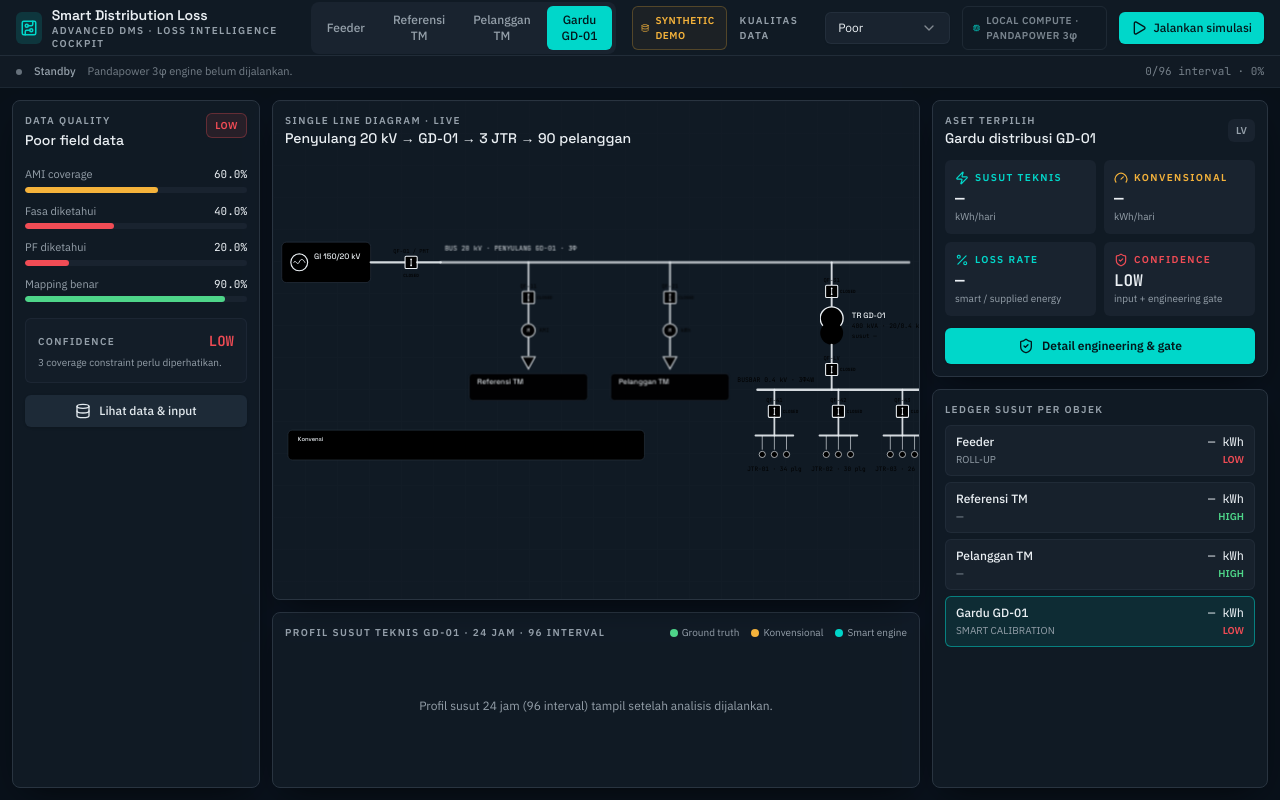
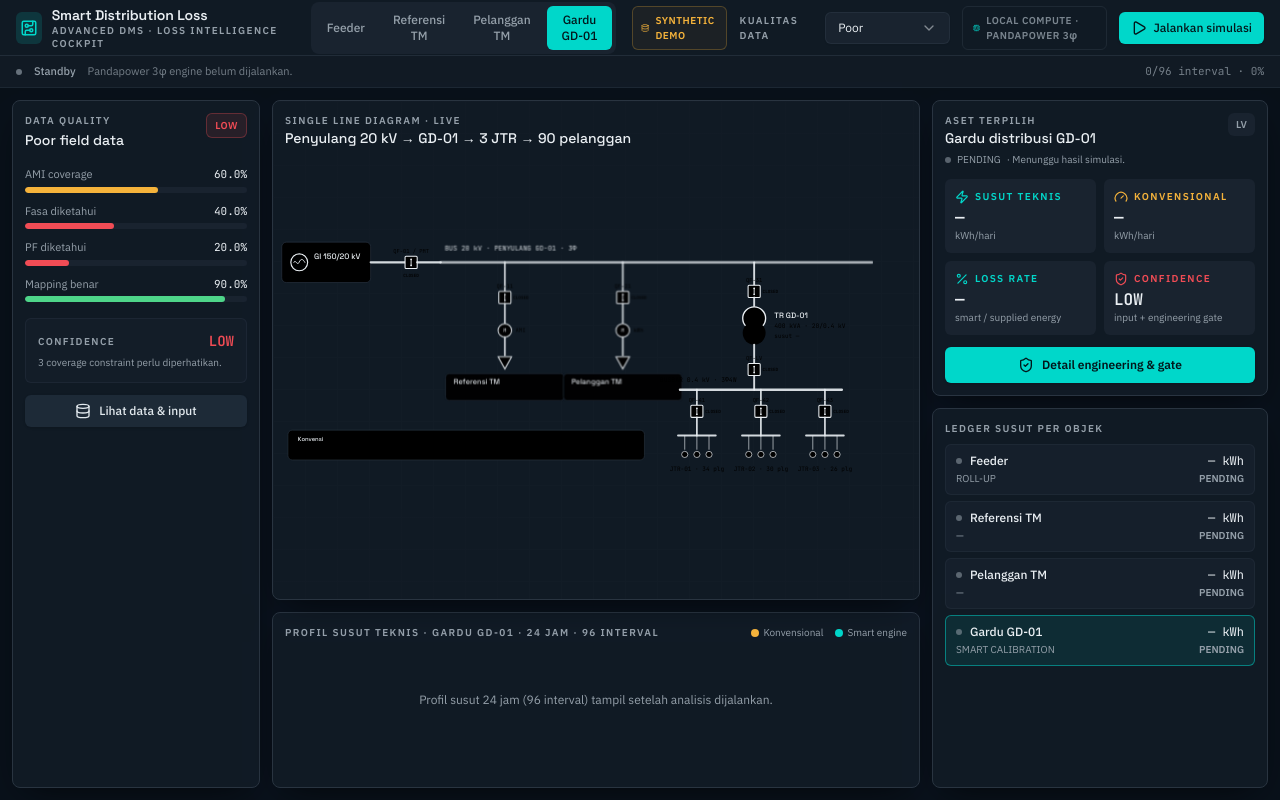
Before and after one commit to masarray/smart-distribution-loss, a React (Vite) app: page / in a window 1280 px wide. Built offline with nearby package versions, Linux system fonts and the light colour scheme.

Commit message:
M4: add manager intelligence and rebalance SLD
Add exception-first manager status, selected-asset loss trends with peak summaries, kWh + loss-rate ledger values, and rebalance the SLD toward the center/left while preserving physics and data contracts.

```diff
--- a/src/App.tsx
+++ b/src/App.tsx
@@ -8,7 +8,12 @@ import { DataDrawer } from "@/components/sdl/DataDrawer";
 import { DetailDrawer } from "@/components/sdl/DetailDrawer";
 import { useEngine } from "@/lib/sdl/useEngine";
 import { deriveAssets, fmt, type AssetId } from "@/lib/sdl/derive";
-import { deriveOperationalMetrics, type ConfidenceLevel } from "@/lib/sdl/operation";
+import {
+  deriveOperationalMetrics,
+  summarizeLossSeries,
+  type AnalysisStatus,
+  type ConfidenceLevel,
+} from "@/lib/sdl/operation";
 import type { Preset } from "@/lib/sdl/types";
 import { cn } from "@/lib/utils";
 
@@ -39,6 +44,29 @@ export default function App() {
     state.tm,
     active?.smartKwh,
   );
+
+  const assetMetrics = useMemo(
+    () =>
+      assets.map((asset) => ({
+        asset,
+        metric: deriveOperationalMetrics(
+          asset.id,
+          preset,
+          state.result,
+          state.spot,
+          state.tm,
+          asset.smartKwh,
+        ),
+      })),
+    [assets, preset, state.result, state.spot, state.tm],
+  );
+
+  const selectedSeries = useMemo(
+    () => state.result?.asset_series?.[selected] ?? [],
+    [state.result, selected],
+  );
+  const selectedSummary = useMemo(() => summarizeLossSeries(selectedSeries), [selectedSeries]);
+  const exceptionCount = assetMetrics.filter(({ metric }) => isException(metric.status)).length;
 
   const selectAsset = (id: AssetId, openData = true) => {
     setSelected(id);
@@ -192,7 +220,7 @@ export default function App() {
           </Button>
         </section>
 
-        {/* CENTER: SLD + chart */}
+        {/* CENTER: SLD + selected-asset trend */}
         <section className="flex min-h-0 flex-col gap-3">
           <div className="panel relative min-h-0 flex-1 overflow-hidden">
             <div className="absolute left-3 top-3 z-10">
@@ -210,27 +238,42 @@ export default function App() {
             />
           </div>
           <div className="panel h-[176px] shrink-0 p-3 pb-1">
-            <div className="flex items-center justify-between">
-              <p className="label-xs">Profil susut teknis GD-01 · 24 jam · 96 interval</p>
-              <div className="flex gap-3 text-[10px] text-muted-foreground">
-                <span className="flex items-center gap-1"><i className="size-2 rounded-full bg-chart-4" /> Ground truth</span>
+            <div className="flex items-start justify-between gap-4">
+              <div>
+                <p className="label-xs">Profil susut teknis · {active?.short} · 24 jam · 96 interval</p>
+                {selectedSummary.peakSmartKw != null && selectedSummary.peakTime != null && (
+                  <p className="mt-1 text-[10px] text-muted-foreground" data-manager-peak="true">
+                    Peak smart <span className="numeric text-foreground">{selectedSummary.peakSmartKw.toFixed(3)} kW</span>
+                    {" · "}{selectedSummary.peakTime}
+                    {selectedSummary.deltaAtPeakKw != null && (
+                      <span> · Δ vs conventional <span className="numeric">{selectedSummary.deltaAtPeakKw >= 0 ? "+" : ""}{selectedSummary.deltaAtPeakKw.toFixed(3)} kW</span></span>
+                    )}
+                  </p>
+                )}
+              </div>
+              <div className="flex shrink-0 gap-3 text-[10px] text-muted-foreground">
                 <span className="flex items-center gap-1"><i className="size-2 rounded-full bg-chart-2" /> Konvensional</span>
                 <span className="flex items-center gap-1"><i className="size-2 rounded-full bg-chart-1" /> Smart engine</span>
               </div>
             </div>
-            <div className="h-[132px]">
-              <LossProfileChart series={state.result?.series ?? []} />
+            <div className="h-[120px]">
+              <LossProfileChart series={selectedSeries} />
             </div>
           </div>
         </section>
 
-        {/* RIGHT: operation KPI + asset ledger */}
+        {/* RIGHT: manager KPI + exception-first asset ledger */}
         <section className="flex min-h-0 flex-col gap-3">
           <div className="panel p-3">
-            <div className="flex items-center justify-between">
+            <div className="flex items-start justify-between gap-3">
               <div>
                 <p className="label-xs">Aset terpilih</p>
                 <p className="font-display text-sm">{active?.label}</p>
+                <div className="mt-1 flex items-center gap-1.5 text-[10px] text-muted-foreground">
+                  <span className={cn("size-1.5 rounded-full", statusDotClass(operational.status))} />
+                  <span className={statusTextClass(operational.status)}>{operational.status}</span>
+                  <span>· {operational.statusReason}</span>
+                </div>
               </div>
               <span className="rounded-md bg-surface-2 px-2 py-1 text-[10px] font-semibold text-muted-foreground">
                 {active?.domain}
@@ -255,28 +298,47 @@ export default function App() {
           </div>
 
           <div className="panel min-h-0 flex-1 overflow-hidden p-3">
-            <p className="label-xs mb-2">Ledger susut per objek</p>
+            <div className="mb-2 flex items-center justify-between gap-3">
+              <p className="label-xs">Ledger susut per objek</p>
+              {exceptionCount > 0 && (
+                <span className="rounded-md border border-warn/25 bg-warn/5 px-2 py-1 text-[9px] font-semibold text-warn" data-exception-count="true">
+                  {exceptionCount} perlu perhatian
+                </span>
+              )}
+            </div>
             <div className="space-y-1.5">
-              {assets.map((a) => {
-                const metric = deriveOperationalMetrics(a.id, preset, state.result, state.spot, state.tm, a.smartKwh);
+              {assetMetrics.map(({ asset: a, metric }) => {
+                const selectedRow = selected === a.id;
+                const exception = isException(metric.status);
                 return (
                   <button
                     key={a.id}
                     type="button"
                     onClick={() => selectAsset(a.id)}
+                    data-analysis-status={metric.status}
                     className={cn(
                       "w-full rounded-md border px-2.5 py-2 text-left transition-colors",
-                      selected === a.id ? "border-primary/50 bg-primary/10" : "border-border/55 bg-surface-2/80 hover:border-primary/20",
+                      selectedRow
+                        ? "border-primary/50 bg-primary/10"
+                        : exception
+                          ? statusBorderClass(metric.status)
+                          : "border-border/45 bg-surface-2/70 hover:border-primary/20",
                     )}
                   >
-                    <div className="flex items-center justify-between">
-                      <span className="text-xs font-medium">{a.short}</span>
-                      <span className="numeric text-xs">{fmt(a.smartKwh, 1)} kWh</span>
+                    <div className="flex items-center justify-between gap-3">
+                      <span className="flex min-w-0 items-center gap-2 text-xs font-medium">
+                        <i className={cn("size-1.5 shrink-0 rounded-full", statusDotClass(metric.status))} />
+                        <span className="truncate">{a.short}</span>
+                      </span>
+                      <span className="numeric shrink-0 text-xs">
+                        {fmt(a.smartKwh, 1)} kWh
+                        {metric.lossRatePercent != null ? ` · ${metric.lossRatePercent.toFixed(2)}%` : ""}
+                      </span>
                     </div>
                     <div className="mt-0.5 flex items-center justify-between gap-2 text-[10px] text-muted-foreground">
                       <span className="truncate">{a.action}</span>
-                      <span className={cn("shrink-0 font-semibold", confidenceTextClass(metric.confidence))}>
-                        {metric.lossRatePercent == null ? metric.confidence : `${metric.lossRatePercent.toFixed(2)}% · ${metric.confidence}`}
+                      <span className={cn("shrink-0 font-semibold", statusTextClass(metric.status))}>
+                        {metric.status}
                       </span>
                     </div>
                   </button>
@@ -289,9 +351,9 @@ export default function App() {
                 {state.error}
               </p>
             )}
-            {state.status === "done" && state.result && (
-              <p className="mt-3 rounded-md border border-border/35 bg-surface-2/35 p-2 text-[10.5px] text-muted-foreground/75">
-                {state.result.gate.pass ? "GATE PASS · Validasi P3 selesai." : "GATE REVIEW · Periksa detail engineering."}
+            {state.status === "done" && state.result && !state.result.gate.pass && (
+              <p className="mt-3 rounded-md border border-destructive/35 bg-destructive/10 p-2 text-[10.5px] text-destructive">
+                GATE REVIEW · Periksa detail engineering.
               </p>
             )}
           </div>
@@ -322,6 +384,29 @@ export default function App() {
       )}
     </div>
   );
+}
+
+function isException(status: AnalysisStatus) {
+  return status === "ATTENTION" || status === "REVIEW";
+}
+
+function statusDotClass(status: AnalysisStatus) {
+  if (status === "NORMAL") return "bg-success";
+  if (status === "ATTENTION") return "bg-warn";
+  if (status === "REVIEW") return "bg-destructive";
+  return "bg-muted-foreground/55";
+}
+
+function statusTextClass(status: AnalysisStatus) {
+  if (status === "NORMAL") return "text-success";
+  if (status === "ATTENTION") return "text-warn";
+  if (status === "REVIEW") return "text-destructive";
+  return "text-muted-foreground";
+}
+
+function statusBorderClass(status: AnalysisStatus) {
+  if (status === "REVIEW") return "border-destructive/35 bg-destructive/5 hover:border-destructive/55";
+  return "border-warn/30 bg-warn/5 hover:border-warn/45";
 }
 
 function confidenceTextClass(level: ConfidenceLevel) {
--- a/src/components/sdl/LossProfileChart.tsx
+++ b/src/components/sdl/LossProfileChart.tsx
@@ -3,14 +3,20 @@ import {
   AreaChart,
   CartesianGrid,
   Line,
+  ReferenceDot,
   ResponsiveContainer,
   Tooltip,
   XAxis,
   YAxis,
 } from "recharts";
-import type { SeriesPoint } from "@/lib/sdl/types";
+import type { LossSeriesPoint, SeriesPoint } from "@/lib/sdl/types";
+import { summarizeLossSeries } from "@/lib/sdl/operation";
 
-export function LossProfileChart({ series }: { series: SeriesPoint[] }) {
+type ChartPoint = LossSeriesPoint | SeriesPoint;
+
+export function LossProfileChart({ series }: { series: ChartPoint[] }) {
+  const summary = summarizeLossSeries(series);
+
   if (!series.length) {
     return (
       <div className="flex h-full items-center justify-center text-xs text-muted-foreground">
@@ -23,9 +29,9 @@ export function LossProfileChart({ series }: { series: SeriesPoint[] }) {
     <ResponsiveContainer width="100%" height="100%">
       <AreaChart data={series} margin={{ top: 8, right: 12, left: 4, bottom: 0 }}>
         <defs>
-          <linearGradient id="truthFill" x1="0" y1="0" x2="0" y2="1">
-            <stop offset="0%" stopColor="var(--color-chart-4)" stopOpacity={0.35} />
-            <stop offset="100%" stopColor="var(--color-chart-4)" stopOpacity={0} />
+          <linearGradient id="smartFill" x1="0" y1="0" x2="0" y2="1">
+            <stop offset="0%" stopColor="var(--color-chart-1)" stopOpacity={0.22} />
+            <stop offset="100%" stopColor="var(--color-chart-1)" stopOpacity={0} />
           </linearGradient>
         </defs>
         <CartesianGrid stroke="var(--grid-line)" vertical={false} />
@@ -44,13 +50,15 @@ export function LossProfileChart({ series }: { series: SeriesPoint[] }) {
           tickFormatter={(v: number) => `${Number(v).toFixed(1)} kW`}
         />
         <Tooltip
+          cursor={{ stroke: "var(--color-border)", strokeDasharray: "3 3" }}
           contentStyle={{
             background: "var(--color-surface-2)",
             border: "1px solid var(--color-border)",
             borderRadius: 8,
             fontSize: 11,
           }}
-          labelStyle={{ color: "var(--color-muted-foreground)" }}
+          labelStyle={{ color: "var(--color-foreground)", fontWeight: 600 }}
+          labelFormatter={(label) => `Waktu ${String(label)}`}
           formatter={(value, name) => [
             `${Number(value ?? 0).toFixed(3)} kW`,
             String(name ?? ""),
@@ -58,30 +66,35 @@ export function LossProfileChart({ series }: { series: SeriesPoint[] }) {
         />
         <Area
           type="monotone"
-          dataKey="truth_loss_kw"
-          name="Ground truth"
-          stroke="var(--color-chart-4)"
-          fill="url(#truthFill)"
+          dataKey="smart_loss_kw"
+          name="Smart loss"
+          stroke="var(--color-chart-1)"
+          fill="url(#smartFill)"
           strokeWidth={2}
           dot={false}
+          activeDot={{ r: 3.5 }}
         />
         <Line
           type="monotone"
           dataKey="conventional_loss_kw"
           name="Konvensional"
           stroke="var(--color-chart-2)"
-          strokeWidth={1.6}
+          strokeWidth={1.5}
           strokeDasharray="4 4"
           dot={false}
+          activeDot={{ r: 3 }}
         />
-        <Line
-          type="monotone"
-          dataKey="smart_loss_kw"
-          name="Smart engine"
-          stroke="var(--color-chart-1)"
-          strokeWidth={2}
-          dot={false}
-        />
+        {summary.peakSmartKw != null && summary.peakTime != null && (
+          <ReferenceDot
+            x={summary.peakTime}
+            y={summary.peakSmartKw}
+            r={3.5}
+            fill="var(--color-chart-1)"
+            stroke="var(--color-surface)"
+            strokeWidth={1.5}
+            ifOverflow="extendDomain"
+          />
+        )}
       </AreaChart>
     </ResponsiveContainer>
   );
--- a/src/components/sdl/SingleLineDiagram.tsx
+++ b/src/components/sdl/SingleLineDiagram.tsx
@@ -194,7 +194,7 @@ export function SingleLineDiagram({
           </filter>
         </defs>
 
-        {/* M3: topology is ~8.5% larger than the original baseline; strokes remain non-scaling. */}
+        {/* M4 keeps M3 scale but redistributes the three load branches to use the left/middle canvas. */}
         <g transform="translate(-12 -7) scale(1.085)">
           {/* Upstream source: intentionally smaller than the operational topology. */}
           <g color="var(--color-mv)">
@@ -226,28 +226,28 @@ export function SingleLineDiagram({
             )}
           </g>
 
-          {/* Main 20 kV feeder: physical topology is solid; dashed overlay + chevrons show flow direction only after calculation. */}
+          {/* Main 20 kV feeder: branch taps are redistributed to avoid right-heavy composition. */}
           <g className={zone("feeder")} onClick={() => onSelect("feeder")} color="var(--color-mv)">
-            <RouteRail d="M260 93H955" width={2.4} />
+            <RouteRail d="M260 93H900" width={2.4} />
             <text x="266" y="76" fill="currentColor" fontSize="10.2" fontFamily="var(--font-mono)">
               BUS 20 kV · PENYULANG GD-01 · 3Φ
             </text>
             {energised && (
               <g filter="url(#flowGlow)">
-                <FlowPath d="M260 93H390" fast={fastFlow} width={1.3} />
-                <FlowPath d="M390 93H600" fast={fastFlow} width={1.3} />
-                <FlowPath d="M600 93H840" fast={fastFlow} width={1.3} />
-                <FlowPath d="M840 93H955" fast={fastFlow} width={1.3} />
-                <FlowArrow x={330} y={93} direction="right" />
-                <FlowArrow x={505} y={93} direction="right" />
-                <FlowArrow x={720} y={93} direction="right" />
-                <FlowArrow x={910} y={93} direction="right" />
+                <FlowPath d="M260 93H355" fast={fastFlow} width={1.3} />
+                <FlowPath d="M355 93H530" fast={fastFlow} width={1.3} />
+                <FlowPath d="M530 93H725" fast={fastFlow} width={1.3} />
+                <FlowPath d="M725 93H900" fast={fastFlow} width={1.3} />
+                <FlowArrow x={310} y={93} direction="right" />
+                <FlowArrow x={445} y={93} direction="right" />
+                <FlowArrow x={625} y={93} direction="right" />
+                <FlowArrow x={815} y={93} direction="right" />
               </g>
             )}
           </g>
 
           {/* Referensi TM (internal channel: spot). */}
-          <g className={zone("spot")} onClick={() => onSelect("spot")} color="var(--color-mv)">
+          <g transform="translate(-35 0)" className={zone("spot")} onClick={() => onSelect("spot")} color="var(--color-mv)">
             <RouteRail d="M390 93V136" width={1.8} />
             <CircuitBreaker x={390} y={145} label="QF-11" state="CLOSED" />
             <RouteRail d="M390 154V184" width={1.8} />
@@ -272,7 +272,7 @@ export function SingleLineDiagram({
           </g>
 
           {/* Pelanggan TM */}
-          <g className={zone("tm")} onClick={() => onSelect("tm")} color="var(--color-mv)">
+          <g transform="translate(-70 0)" className={zone("tm")} onClick={() => onSelect("tm")} color="var(--color-mv)">
             <RouteRail d="M600 93V136" width={1.8} />
             <CircuitBreaker x={600} y={145} label="QF-21" state="CLOSED" />
             <RouteRail d="M600 154V184" width={1.8} />
@@ -297,7 +297,7 @@ export function SingleLineDiagram({
           </g>
 
           {/* Gardu distribusi */}
-          <g className={zone("gd")} onClick={() => onSelect("gd")} color="var(--color-mv)">
+          <g transform="translate(-115 0)" className={zone("gd")} onClick={() => onSelect("gd")} color="var(--color-mv)">
             <RouteRail d="M840 93V127" width={1.9} />
             <CircuitBreaker x={840} y={136} label="QF-31" state="CLOSED" />
             <RouteRail d="M840 145V159" width={1.9} />
--- a/src/lib/sdl/operation.ts
+++ b/src/lib/sdl/operation.ts
@@ -1,7 +1,16 @@
 import type { AssetId } from "./derive";
-import { PRESET_PROFILE, type P3Result, type Preset, type SeriesPoint, type SpotDemo, type TmDemo } from "./types";
+import {
+  PRESET_PROFILE,
+  type LossSeriesPoint,
+  type P3Result,
+  type Preset,
+  type SeriesPoint,
+  type SpotDemo,
+  type TmDemo,
+} from "./types";
 
 export type ConfidenceLevel = "HIGH" | "MEDIUM" | "LOW" | "REVIEW";
+export type AnalysisStatus = "NORMAL" | "ATTENTION" | "REVIEW" | "PENDING";
 
 export interface QualityMetric {
   label: string;
@@ -17,6 +26,16 @@ export interface OperationalMetrics {
   confidenceBasis: string;
   sourceEnergyKwh: number | null;
   lossRatePercent: number | null;
+  status: AnalysisStatus;
+  statusReason: string;
+}
+
+export interface LossSeriesSummary {
+  peakSmartKw: number | null;
+  peakConventionalKw: number | null;
+  peakTime: string | null;
+  deltaAtPeakKw: number | null;
+  averageSmartKw: number | null;
 }
 
 function numericObservation(demo: SpotDemo | TmDemo | null, key: string, fallback = 100) {
@@ -52,6 +71,72 @@ function hasFailedGate(assetId: AssetId, result: P3Result | null, spot: SpotDemo
       (spot != null && !spot.gate.pass) ||
       (tm != null && !tm.gate.pass),
   );
+}
+
+function deriveStatus(
+  calculated: boolean,
+  failedGate: boolean,
+  confidence: ConfidenceLevel,
+  qualityIssueCount: number,
+): Pick<OperationalMetrics, "status" | "statusReason"> {
+  if (!calculated) {
+    return { status: "PENDING", statusReason: "Menunggu hasil simulasi." };
+  }
+  if (failedGate || confidence === "REVIEW") {
+    return { status: "REVIEW", statusReason: "Engineering gate memerlukan review." };
+  }
+  if (confidence === "LOW" || qualityIssueCount >= 2) {
+    return {
+      status: "ATTENTION",
+      statusReason: "Hasil tersedia, tetapi kualitas input perlu perhatian.",
+    };
+  }
+  return { status: "NORMAL", statusReason: "Gate lulus dan kualitas input memadai." };
+}
+
+export function summarizeLossSeries(
+  series: Array<LossSeriesPoint | SeriesPoint> | undefined,
+): LossSeriesSummary {
+  if (!series?.length) {
+    return {
+      peakSmartKw: null,
+      peakConventionalKw: null,
+      peakTime: null,
+      deltaAtPeakKw: null,
+      averageSmartKw: null,
+    };
+  }
+
+  let peak: LossSeriesPoint | SeriesPoint | null = null;
+  let smartTotal = 0;
+  let valid = 0;
+  for (const point of series) {
+    const smart = Number(point.smart_loss_kw);
+    if (!Number.isFinite(smart)) continue;
+    smartTotal += smart;
+    valid += 1;
+    if (peak == null || smart > Number(peak.smart_loss_kw)) peak = point;
+  }
+
+  if (!peak || valid === 0) {
+    return {
+      peakSmartKw: null,
+      peakConventionalKw: null,
+      peakTime: null,
+      deltaAtPeakKw: null,
+      averageSmartKw: null,
+    };
+  }
+
+  const peakSmartKw = Number(peak.smart_loss_kw);
+  const peakConventionalKw = Number(peak.conventional_loss_kw);
+  return {
+    peakSmartKw,
+    peakConventionalKw: Number.isFinite(peakConventionalKw) ? peakConventionalKw : null,
+    peakTime: peak.time,
+    deltaAtPeakKw: Number.isFinite(peakConventionalKw) ? peakSmartKw - peakConventionalKw : null,
+    averageSmartKw: smartTotal / valid,
+  };
 }
 
 export function deriveOperationalMetrics(
@@ -119,20 +204,29 @@ export function deriveOperationalMetrics(
       : null;
   }
 
-  if (hasFailedGate(assetId, result, spot, tm)) confidence = "REVIEW";
+  const failedGate = hasFailedGate(assetId, result, spot, tm);
+  if (failedGate) confidence = "REVIEW";
 
+  const qualityIssueCount = qualityRows.filter((row) => row.percent < 85).length;
   const lossRatePercent =
     sourceEnergyKwh != null && smartLossKwh != null && Number.isFinite(smartLossKwh) && sourceEnergyKwh > 0
       ? (smartLossKwh / sourceEnergyKwh) * 100
       : null;
+  const status = deriveStatus(
+    smartLossKwh != null && Number.isFinite(smartLossKwh),
+    failedGate,
+    confidence,
+    qualityIssueCount,
+  );
 
   return {
     qualityLabel,
     qualityRows,
-    qualityIssueCount: qualityRows.filter((row) => row.percent < 85).length,
+    qualityIssueCount,
     confidence,
     confidenceBasis,
     sourceEnergyKwh,
     lossRatePercent,
+    ...status,
   };
 }
```
Also changed, not shown: tests/operation-hierarchy-ci.mjs (+3 -0 lines), tests/operational-sld-ci.mjs (+31 -1 lines).
